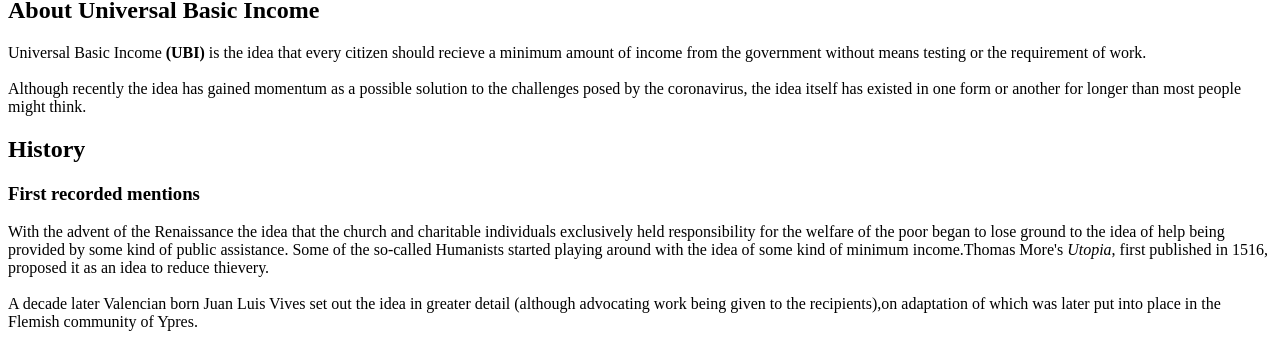
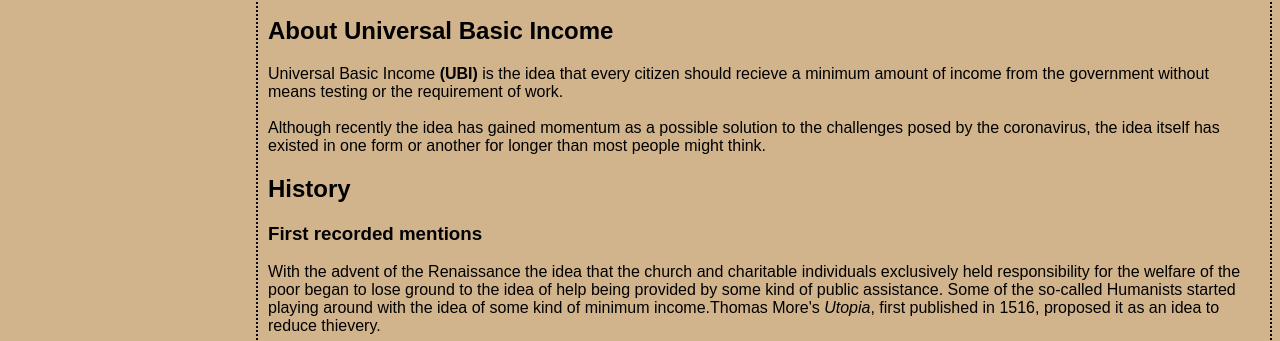
Before and after one commit to Ianm122/Testing-2, a plain HTML site: page index.html in a window 1280 px wide. Shown: the part 83-424 px from the top of the page. Drawn offline with Linux system fonts and the light colour scheme.

Commit message:
Update index.html

```diff
--- a/index.html
+++ b/index.html
@@ -1,6 +1,16 @@
 <!DOCTYPE html>
 <html>
-  <head><title>History of Universal Basic Income</title>
+  <head>
+    <title>History of Universal Basic Income</title>
+    <style type="text/css">
+      body  {
+              background-color: #d2b48c;
+              margin-left: 20%;
+              margin-right: 20;
+              border: 2px dotted black;
+              padding: 10px 10px 10px 10px;
+              font-family: sans-serif;
+    </style>
   </head>
 <body>
   <h1>Universal Basic Income</h1>
```
